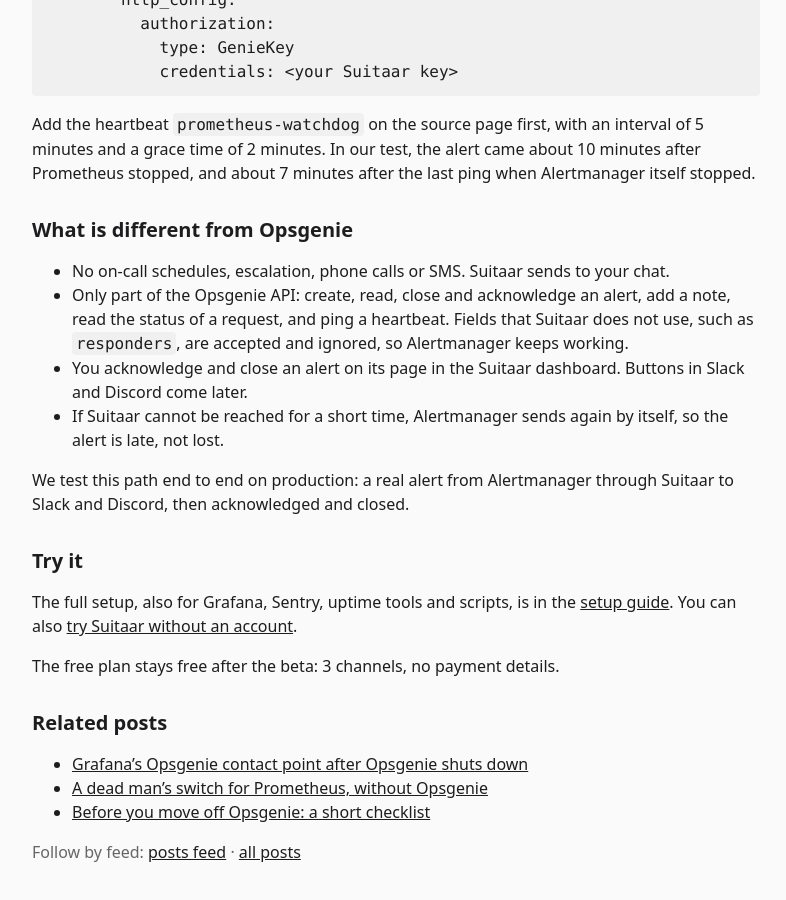
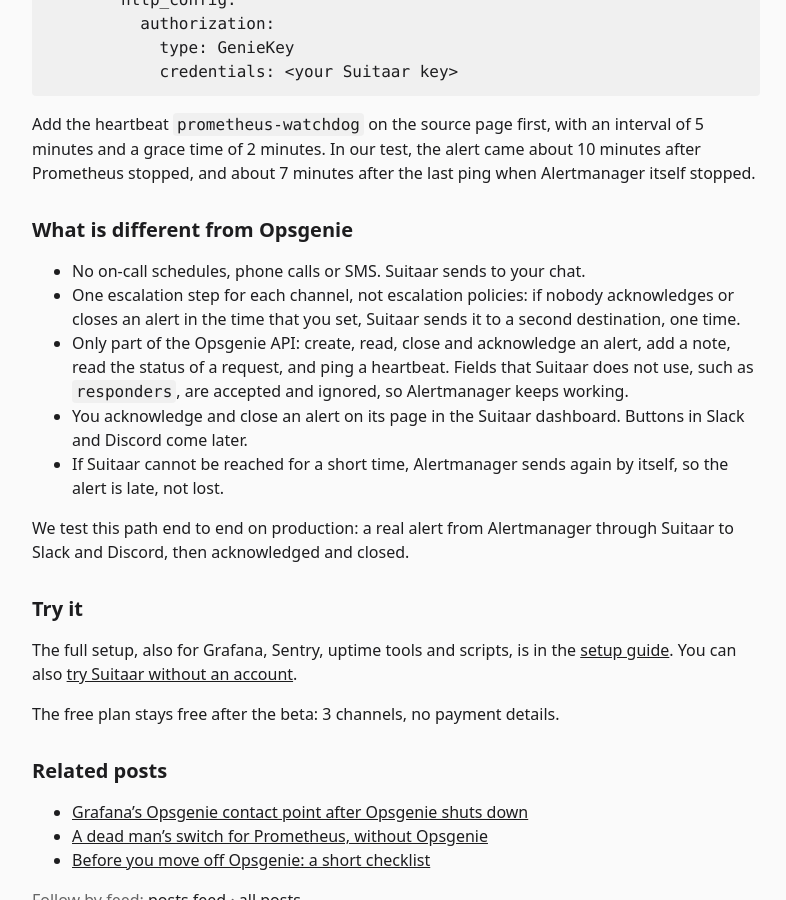
Before and after one commit to Suitaar/news, a Jekyll site: the page built from _posts/2026-10-25-moving-alertmanager-off-opsgenie.md, in a window 1280 px wide and 900 px high, scrolled down 4503 px. Shown: the whole window, without its empty margins (244-1030 px from the left). Built offline with Jekyll 4.4.1, drawn with Linux system fonts in a browser that asks for light colours.

Commit message:
Fix: two posts said Suitaar has no escalation; it has one escalation step for each channel (live since 2026-11-06)

```diff
--- a/_posts/2026-10-25-moving-alertmanager-off-opsgenie.md
+++ b/_posts/2026-10-25-moving-alertmanager-off-opsgenie.md
@@ -136,7 +136,8 @@ Add the heartbeat `prometheus-watchdog` on the source page first, with an interv
 
 ## What is different from Opsgenie
 
-- No on-call schedules, escalation, phone calls or SMS. Suitaar sends to your chat.
+- No on-call schedules, phone calls or SMS. Suitaar sends to your chat.
+- One escalation step for each channel, not escalation policies: if nobody acknowledges or closes an alert in the time that you set, Suitaar sends it to a second destination, one time.
 - Only part of the Opsgenie API: create, read, close and acknowledge an alert, add a note, read the status of a request, and ping a heartbeat. Fields that Suitaar does not use, such as `responders`, are accepted and ignored, so Alertmanager keeps working.
 - You acknowledge and close an alert on its page in the Suitaar dashboard. Buttons in Slack and Discord come later.
 - If Suitaar cannot be reached for a short time, Alertmanager sends again by itself, so the alert is late, not lost.
```
Also changed, not shown: other parts of _posts/2026-10-25-moving-alertmanager-off-opsgenie.md (+1 -1 lines), _posts/2026-10-26-grafana-opsgenie-contact-point.md (+2 -2 lines).
